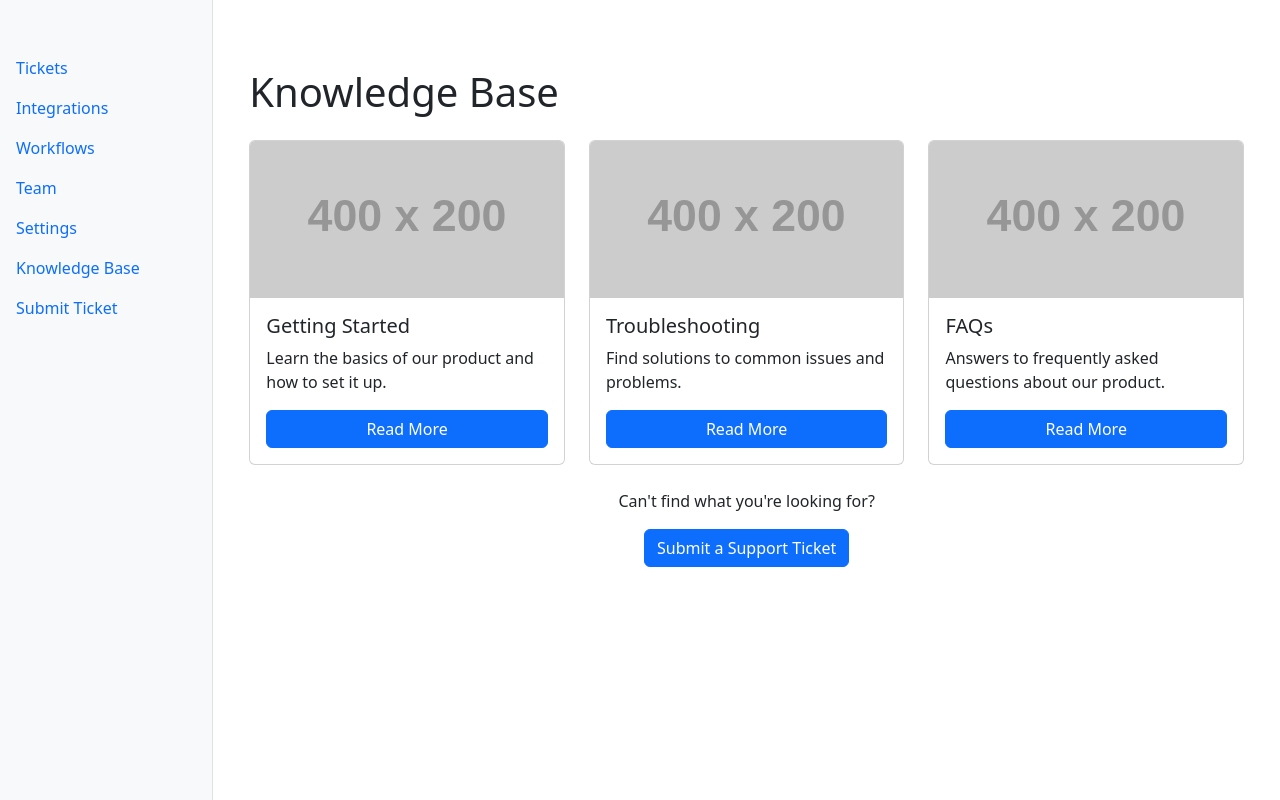
After one commit to joegiglio/helpdesk-claude-dev-ai, a Flask app: page /knowledge-base in a window 1280 px wide. The commit adds this page. Run offline with Flask 2, Linux system fonts and the light colour scheme; grey boxes labelled with a size stand in for pictures from a placeholder-image service; some libraries are stand-ins or nearby versions.

Commit message:
Basic webform and KB tempalate done

```diff
--- a/app.py
+++ b/app.py
@@ -6,6 +6,9 @@ import os
 import requests
 import pytz
 from jira import JIRA
+import logging
+import traceback
+from sqlalchemy.exc import SQLAlchemyError
 
 app = Flask(__name__)
 app.config['SQLALCHEMY_DATABASE_URI'] = 'sqlite:///helpdesk.db'
@@ -13,6 +16,10 @@ app.config['SQLALCHEMY_TRACK_MODIFICATIONS'] = False
 app.config['SECRET_KEY'] = 'your_secret_key_here'  # Add this line
 db = SQLAlchemy(app)
 migrate = Migrate(app, db)
+
+# Set up logging
+logging.basicConfig(level=logging.DEBUG)
+logger = logging.getLogger(__name__)
 
 class Ticket(db.Model):
     id = db.Column(db.Integer, primary_key=True)
@@ -51,8 +58,15 @@ class Ticket(db.Model):
             'updated_at': updated_at_pacific.strftime('%m/%d/%Y %I:%M %p'),
             'created_at_iso': self.created_at.isoformat(),
             'updated_at_iso': self.updated_at.isoformat(),
-            'jira_issue_key': self.jira_issue_key
+            'jira_issue_key': self.jira_issue_key,
+            'jira_issue_url': self.get_jira_issue_url()
         }
+
+    def get_jira_issue_url(self):
+        jira_settings = get_jira_settings()
+        if jira_settings and self.jira_issue_key:
+            return f"{jira_settings['server']}/browse/{self.jira_issue_key}"
+        return None
 
 class IntegrationSetting(db.Model):
     id = db.Column(db.Integer, primary_key=True)
@@ -83,7 +97,7 @@ def send_slack_notification(ticket):
     with app.app_context():
         slack_webhook_url = get_slack_webhook_url()
         if not slack_webhook_url:
-            print("Slack integration is not enabled or webhook URL is not set.")
+            logger.warning("Slack integration is not enabled or webhook URL is not set.")
             return
 
         ticket_url = url_for('edit_ticket', id=ticket.id, _external=True)
@@ -114,16 +128,18 @@ New Ticket Created:
         try:
             response = requests.post(slack_webhook_url, json=payload)
             response.raise_for_status()
+            logger.info(f"Slack notification sent for ticket #{ticket.id}")
         except requests.exceptions.RequestException as e:
-            print(f"Error sending Slack notification: {e}")
+            logger.error(f"Error sending Slack notification for ticket #{ticket.id}: {e}")
 
 def create_jira_issue(ticket):
     jira_settings = get_jira_settings()
     if not jira_settings:
-        print("JIRA integration is not enabled or settings are not configured.")
+        logger.warning("JIRA integration is not enabled or settings are not configured.")
         return None
 
     try:
+        logger.debug(f"Connecting to JIRA server: {jira_settings['server']}")
         jira = JIRA(server=jira_settings['server'],
                     basic_auth=(jira_settings['username'], jira_settings['api_token']))
 
@@ -135,10 +151,13 @@ def create_jira_issue(ticket):
             # 'priority': {'name': ticket.priority},
         }
 
+        logger.debug(f"Creating JIRA issue with data: {issue_dict}")
         new_issue = jira.create_issue(fields=issue_dict)
+        logger.info(f"JIRA issue created: {new_issue.key} for ticket #{ticket.id}")
         return new_issue.key
     except Exception as e:
-        print(f"Error creating JIRA issue: {e}")
+        logger.error(f"Error creating JIRA issue for ticket #{ticket.id}: {str(e)}")
+        logger.error(f"Traceback: {traceback.format_exc()}")
         return None
 
 @app.route('/')
@@ -150,29 +169,60 @@ def tickets():
 @app.route('/tickets/new', methods=['GET', 'POST'])
 def new_ticket():
     if request.method == 'POST':
-        ticket = Ticket(
-            title=request.form['title'],
-            description=request.form['description'],
-            status=request.form['status'],
-            priority=request.form['priority'],
-            category=request.form['category'],
-            assigned_to=request.form['assigned_to'],
-            requester_name=request.form['requester_name'],
-            requester_email=request.form['requester_email']
-        )
-        db.session.add(ticket)
-        db.session.commit()
+        try:
+            # Create new ticket
+            new_ticket = Ticket(
+                title=request.form['title'],
+                description=request.form['description'],
+                status=request.form['status'],
+                priority=request.form['priority'],
+                category=request.form['category'],
+                assigned_to=request.form['assigned_to'],
+                requester_name=request.form['requester_name'],
+                requester_email=request.form['requester_email']
+            )
+            db.session.add(new_ticket)
+            db.session.commit()
+            logger.info(f"Ticket committed to database: #{new_ticket.id}")
 
-        # Send Slack notification
-        send_slack_notification(ticket)
+            # Send Slack notification
+            send_slack_notification(new_ticket)
 
-        # Create JIRA issue
-        jira_issue_key = create_jira_issue(ticket)
-        if jira_issue_key:
-            ticket.jira_issue_key = jira_issue_key
-            db.session.commit()
+            # Create JIRA issue and store the key
+            jira_issue_key = create_jira_issue(new_ticket)
+            if jira_issue_key:
+                logger.debug(f"JIRA issue key received: {jira_issue_key}")
+                new_ticket.jira_issue_key = jira_issue_key
+                db.session.commit()
+                logger.info(f"JIRA issue key saved for ticket #{new_ticket.id}")
+            else:
+                logger.warning(f"No JIRA issue key returned for ticket #{new_ticket.id}")
 
-        return redirect(url_for('tickets'))
+            # Final verification
+            saved_ticket = Ticket.query.get(new_ticket.id)
+            if saved_ticket is None:
+                raise Exception(f"Failed to retrieve ticket #{new_ticket.id} from database after commit")
+
+            logger.info(f"Final verification: Ticket #{saved_ticket.id}, JIRA key: {saved_ticket.jira_issue_key}")
+
+            if saved_ticket.jira_issue_key != jira_issue_key:
+                logger.error(f"JIRA issue key mismatch: Expected {jira_issue_key}, got {saved_ticket.jira_issue_key}")
+                raise Exception("JIRA issue key not saved correctly")
+
+            flash('Ticket created successfully.', 'success')
+            return redirect(url_for('tickets'))
+
+        except SQLAlchemyError as e:
+            db.session.rollback()
+            logger.error(f"Database error creating ticket: {str(e)}")
+            logger.error(f"Traceback: {traceback.format_exc()}")
+            flash('An error occurred while creating the ticket. Please try again.', 'error')
+        except Exception as e:
+            db.session.rollback()
+            logger.error(f"Unexpected error creating ticket: {str(e)}")
+            logger.error(f"Traceback: {traceback.format_exc()}")
+            flash('An unexpected error occurred. Please try again.', 'error')
+
     return render_template('new_ticket.html')
 
 @app.route('/tickets/<int:id>/edit', methods=['GET', 'POST'])
@@ -188,6 +238,7 @@ def edit_ticket(id):
         ticket.requester_name = request.form['requester_name']
         ticket.requester_email = request.form['requester_email']
         db.session.commit()
+        flash('Ticket updated successfully.', 'success')
         return redirect(url_for('tickets'))
     return render_template('edit_ticket.html', ticket=ticket)
 
@@ -196,6 +247,7 @@ def delete_ticket(id):
     ticket = Ticket.query.get_or_404(id)
     ticket.deleted = True
     db.session.commit()
+    flash('Ticket deleted successfully.', 'success')
     return redirect(url_for('tickets'))
 
 @app.route('/integrations')
@@ -259,5 +311,44 @@ def team():
 def settings():
     return render_template('settings.html')
 
+# New routes for knowledge base and support ticket submission
+@app.route('/knowledge-base')
+def knowledge_base():
+    return render_template('knowledge_base.html')
+
+@app.route('/submit-ticket', methods=['GET', 'POST'])
+def submit_ticket():
+    if request.method == 'POST':
+        try:
+            new_ticket = Ticket(
+                title=request.form['subject'],
+                description=request.form['description'],
+                requester_name=request.form['name'],
+                requester_email=request.form['email'],
+                status='Open',
+                priority='Medium',
+                category='Support'
+            )
+            db.session.add(new_ticket)
+            db.session.commit()
+
+            # Send Slack notification
+            send_slack_notification(new_ticket)
+
+            # Create JIRA issue
+            jira_issue_key = create_jira_issue(new_ticket)
+            if jira_issue_key:
+                new_ticket.jira_issue_key = jira_issue_key
+                db.session.commit()
+
+            flash('Your support ticket has been submitted successfully.', 'success')
+            return redirect(url_for('knowledge_base'))
+        except Exception as e:
+            db.session.rollback()
+            logger.error(f"Error submitting support ticket: {str(e)}")
+            flash('An error occurred while submitting your ticket. Please try again.', 'error')
+
+    return render_template('submit_ticket.html')
+
 if __name__ == '__main__':
     app.run(debug=True)
--- a/templates/base.html
+++ b/templates/base.html
@@ -34,6 +34,12 @@
                         <li class="nav-item">
                             <a class="nav-link" href="{{ url_for('settings') }}">Settings</a>
                         </li>
+                        <li class="nav-item">
+                            <a class="nav-link" href="{{ url_for('knowledge_base') }}">Knowledge Base</a>
+                        </li>
+                        <li class="nav-item">
+                            <a class="nav-link" href="{{ url_for('submit_ticket') }}">Submit Ticket</a>
+                        </li>
                     </ul>
                 </div>
             </nav>
--- /dev/null
+++ b/templates/knowledge_base.html
@@ -0,0 +1,47 @@
+{% extends "base.html" %}
+
+{% block content %}
+<div class="container mt-5">
+    <h1 class="mb-4">Knowledge Base</h1>
+
+    <div class="row row-cols-1 row-cols-md-3 g-4">
+        <div class="col">
+            <div class="card h-100">
+                <img src="https://via.placeholder.com/400x200.png?text=Getting+Started" alt="Getting Started" class="card-img-top">
+                <div class="card-body d-flex flex-column">
+                    <h5 class="card-title">Getting Started</h5>
+                    <p class="card-text flex-grow-1">Learn the basics of our product and how to set it up.</p>
+                    <a href="#" class="btn btn-primary mt-auto">Read More</a>
+                </div>
+            </div>
+        </div>
+
+        <div class="col">
+            <div class="card h-100">
+                <img src="https://via.placeholder.com/400x200.png?text=Troubleshooting" alt="Troubleshooting" class="card-img-top">
+                <div class="card-body d-flex flex-column">
+                    <h5 class="card-title">Troubleshooting</h5>
+                    <p class="card-text flex-grow-1">Find solutions to common issues and problems.</p>
+                    <a href="#" class="btn btn-primary mt-auto">Read More</a>
+                </div>
+            </div>
+        </div>
+
+        <div class="col">
+            <div class="card h-100">
+                <img src="https://via.placeholder.com/400x200.png?text=FAQs" alt="FAQs" class="card-img-top">
+                <div class="card-body d-flex flex-column">
+                    <h5 class="card-title">FAQs</h5>
+                    <p class="card-text flex-grow-1">Answers to frequently asked questions about our product.</p>
+                    <a href="#" class="btn btn-primary mt-auto">Read More</a>
+                </div>
+            </div>
+        </div>
+    </div>
+
+    <div class="text-center mt-4">
+        <p>Can't find what you're looking for?</p>
+        <a href="{{ url_for('submit_ticket') }}" class="btn btn-primary">Submit a Support Ticket</a>
+    </div>
+</div>
+{% endblock %}
```
Also changed, not shown: templates/edit_ticket.html (+10 -0 lines), templates/submit_ticket.html (added, +31 -0 lines).
